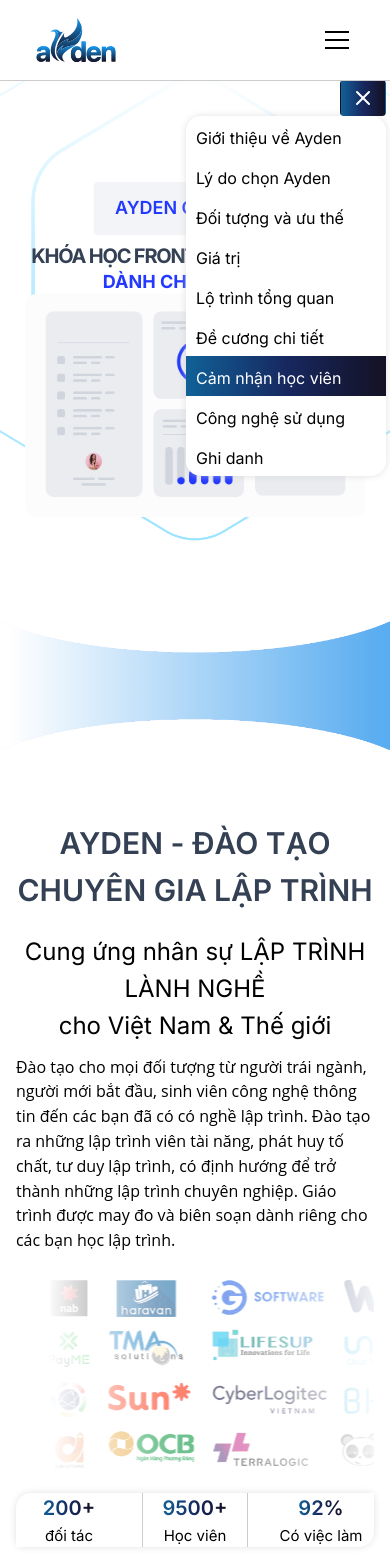
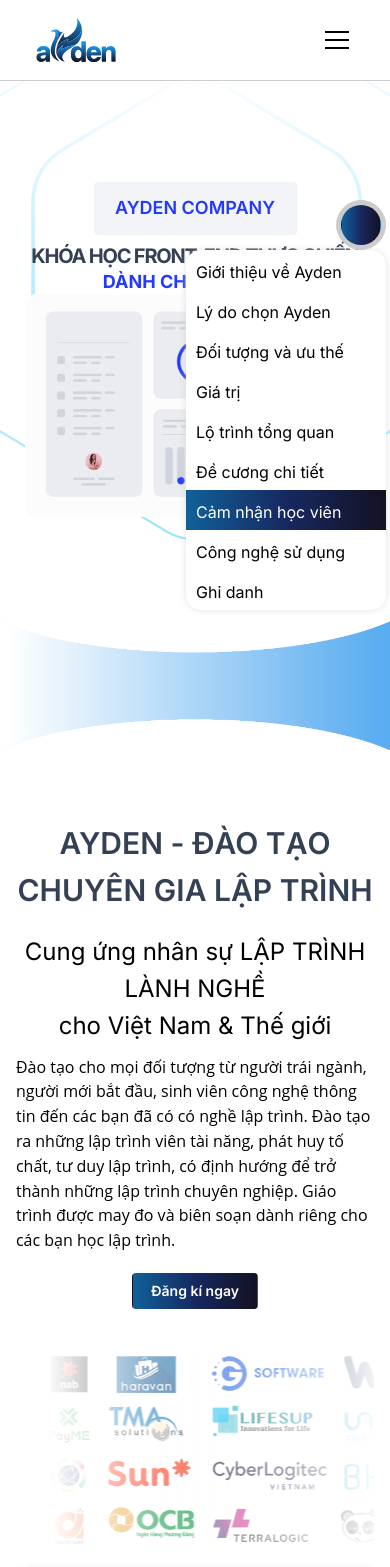
Before and after one commit to NDD1611/ayden-education, a Next.js app: page / in a window 390 px wide. Shown: the top 1567 px of the page. Built offline with nearby package versions, Linux system fonts and the light colour scheme.

Commit message:
fix why choose

```diff
--- a/src/components/Header/Header2.tsx
+++ b/src/components/Header/Header2.tsx
@@ -100,7 +100,7 @@
                     </Box>
 
                     <Group h="100%" gap={0} visibleFrom="sm">
-                        <a href="#" className={classes.link}>
+                        <a href="https://ayden.company/" target='_blank' className={classes.link}>
                             TRANG CHỦ
                         </a>
                         <HoverCard width={600} position="bottom" radius="md" shadow="md" withinPortal>
@@ -168,7 +168,7 @@
                 <ScrollArea h={`calc(100vh - ${rem(80)})`} mx="-md">
                     <Divider my="sm" />
 
-                    <a href="#" className={classes.link}>
+                    <a href="https://ayden.company/" target='_blank' className={classes.link}>
                         TRANG CHỦ
                     </a>
                     <UnstyledButton className={classes.link} onClick={toggleLinks}>
--- a/src/components/HomePage/About/About.module.scss
+++ b/src/components/HomePage/About/About.module.scss
@@ -12,6 +12,10 @@
 
       .left {
         width: 50%;
+
+        .registerNow {
+          background: $mainRadientToRight;
+        }
 
         .leftTitle {
           font-size: 24px;
--- a/src/components/HomePage/About/About.tsx
+++ b/src/components/HomePage/About/About.tsx
@@ -1,4 +1,4 @@
-import { Container, Flex, Text, Box } from "@mantine/core";
+import { Container, Flex, Text, Box, Button, rem } from "@mantine/core";
 import classes from "./About.module.scss";
 
 export const About: React.FC = () => {
@@ -25,6 +25,19 @@
             Đào tạo cho mọi đối tượng từ người trái ngành, người mới bắt đầu, sinh viên công nghệ thông tin đến các bạn đã có có nghề lập trình. Đào tạo ra những lập trình viên tài năng, phát huy tố chất, tư duy lập trình, có định hướng để trở thành những lập trình chuyên nghiệp.
             Giáo trình được may đo và biên soạn dành riêng cho các bạn học lập trình.
           </Text>
+          <Flex
+            w={'100%'}
+            justify={'center'}
+          >
+            <a href="#register">
+              <Button
+                my={rem(20)}
+                className={classes.registerNow}
+              >
+                Đăng kí ngay
+              </Button>
+            </a>
+          </Flex>
         </Box>
         <Box
           component="div"
--- a/src/components/HomePage/MenuScroll/MenuScroll.module.scss
+++ b/src/components/HomePage/MenuScroll/MenuScroll.module.scss
@@ -9,6 +9,11 @@
     .menuBtn {
         background-image: $mainRadientToRight;
         padding: 5px 10px;
+    }
+
+    .menuBtnCircle {
+        border-radius: 50%;
+        background-image: $mainRadientToRight;
     }
 
     .menuList {
@@ -76,7 +81,7 @@
 @media only screen and (max-width: 500px) {
     .menuScroll {
         left: calc(100% - 220px);
-        top: 80px;
+        top: 200px;
 
         .containerBtn {
             display: flex;
--- a/src/components/HomePage/MenuScroll/MenuScroll.tsx
+++ b/src/components/HomePage/MenuScroll/MenuScroll.tsx
@@ -1,5 +1,5 @@
 
-import { Button, Container } from '@mantine/core';
+import { Box, Button, Container } from '@mantine/core';
 import classes from './MenuScroll.module.scss'
 import { IconMenu2, IconX } from '@tabler/icons-react';
 import React, { useEffect, useMemo, useState } from 'react';
@@ -109,12 +109,38 @@
                 <Button
                     className={classes.menuBtn}
                     size={'sm'}
+                    visibleFrom='sm'
                     onClick={toggle}
                     aria-label="Toggle navigation"
                 >
                     {!opened && <IconMenu2 />}
                     {opened && <IconX />}
                 </Button>
+                <Box
+                    component='div'
+                    style={{
+                        border: '1px solid #ccc',
+                        display: 'flex',
+                        justifyContent: 'center',
+                        alignItems: 'center',
+                        borderRadius: '50%',
+                        backgroundColor: '#ccc'
+                    }}
+                    hiddenFrom='sm'
+                    w={50}
+                    h={50}
+                >
+                    <Button
+                        className={classes.menuBtnCircle}
+                        size={'sm'}
+                        hiddenFrom='sm'
+                        onClick={toggle}
+                        aria-label="Toggle navigation"
+                        w={40}
+                        h={40}
+                    >
+                    </Button>
+                </Box>
             </div>
             <div id='menuList' className={classes.menuList}>
                 {links}
--- a/src/components/HomePage/WhyChoose/WhyChoose2.tsx
+++ b/src/components/HomePage/WhyChoose/WhyChoose2.tsx
@@ -3,13 +3,19 @@
     Box,
     Text,
     Container,
-    Button
+    // Button
 } from "@mantine/core";
 import { Carousel } from '@mantine/carousel';
 import classes from "./WhyChoose2.module.scss";
 import Image from "next/image";
-import { IconChevronsLeft, IconChevronsRight, IconBell, IconDeviceDesktopAnalytics, IconFileDescription, IconHeartHandshake, IconMessages, IconUser } from '@tabler/icons-react';
-import React, { useEffect, useState, useRef, useCallback } from "react";
+import {
+    //  IconChevronsLeft, IconChevronsRight,
+    IconBell, IconDeviceDesktopAnalytics, IconFileDescription, IconHeartHandshake, IconMessages, IconUser
+} from '@tabler/icons-react';
+import React, {
+    useEffect, useState, useRef,
+    //  useCallback
+} from "react";
 export const WhyChoose2: React.FC = () => {
     const [widthMainItem, setWidthMainItem] = useState<number>(300)
     const [heightMainItem, setHeightMainItem] = useState<number>(150) // height = width / 2
@@ -115,34 +121,49 @@
             setWidthIcon(30)
         }
     }
+
     useEffect(() => {
         setPositionForItem()
         caculatorSizeItem()
-        window.addEventListener('resize', setPositionForItem)
-        window.addEventListener('resize', caculatorSizeItem)
+        // window.addEventListener('resize', setPositionForItem)
+        // window.addEventListener('resize', caculatorSizeItem)
         setSpace(20)
         return () => {
-            window.removeEventListener('resize', setPositionForItem)
-            window.removeEventListener('resize', caculatorSizeItem)
+            // window.removeEventListener('resize', setPositionForItem)
+            // window.removeEventListener('resize', caculatorSizeItem)
         }
     }, [])
     useEffect(() => {
         setPositionForItem()
     })
-    const handleNextSlide = useCallback(() => {
-        if (nextRef.current) {
-            nextRef.current.click();
-        }
-    }, [nextRef]);
-    const handlePreSlide = useCallback(() => {
-        if (prevRef.current) {
-            prevRef.current.click();
-        }
-    }, [prevRef]);
+    // const handleNextSlide = useCallback(() => {
+    //     if (nextRef.current) {
+    //         nextRef.current.click();
+    //     }
+    // }, [nextRef]);
+    // const handlePreSlide = useCallback(() => {
+    //     if (prevRef.current) {
+    //         prevRef.current.click();
+    //     }
+    // }, [prevRef]);
     const handleSlideChange = (index: number) => {
-        // console.log(index)
         setSlideCurrentId('item' + index)
     }
+
+    const handleClickSixItem = (num: number) => {
+        let carousel = document.getElementById('carouselJS')
+        let widthSlide: number = 0;
+        if (carousel) {
+            widthSlide = carousel.clientWidth
+        }
+        let carouselMain: HTMLDivElement | null = document.querySelector('#carouselJS .mantine-Carousel-container')
+        if (carouselMain) {
+            carouselMain.style.transition = 'transform 0.3s linear'
+            carouselMain.style.transform = `translate3d(${-(num * widthSlide)}px, 0px, 0px)`
+        }
+        setSlideCurrentId('item' + num)
+    }
+
     return <Container
         size={'xxl'}
         style={{
@@ -193,7 +214,7 @@
                         </div>
                     </div>
                     <div id="mainContainer" className={classes.mainContainer}>
-                        <div id="item0" className={classes.mainItem}>
+                        <div id="item0" className={classes.mainItem} onClick={() => { handleClickSixItem(0) }}>
                             <div className={classes.mainItem1}>
                                 <div className={`${classes.mainItem2} ${slideCurrentId == 'item0' && classes.active}`}>
                                     <div className={classes.itemContent} >
@@ -205,7 +226,7 @@
                                 </div>
                             </div>
                         </div>
-                        <div id="item1" className={classes.mainItem}>
+                        <div id="item1" className={classes.mainItem} onClick={() => { handleClickSixItem(1) }}>
                             <div className={classes.mainItem1}>
                                 <div className={`${classes.mainItem2} ${slideCurrentId == 'item1' && classes.active}`}>
                                     <div className={classes.itemContent} >
@@ -217,7 +238,7 @@
                                 </div>
                             </div>
                         </div>
-                        <div id="item2" className={classes.mainItem} >
+                        <div id="item2" className={classes.mainItem} onClick={() => { handleClickSixItem(2) }}>
                             <div className={classes.mainItem1}>
                                 <div className={`${classes.mainItem2} ${slideCurrentId == 'item2' && classes.active}`}>
                                     <div className={classes.itemContent}>
@@ -229,7 +250,7 @@
                                 </div>
                             </div>
                         </div>
-                        <div id="item3" className={classes.mainItem}>
+                        <div id="item3" className={classes.mainItem} onClick={() => { handleClickSixItem(3) }}>
                             <div className={classes.mainItem1}>
                                 <div className={`${classes.mainItem2} ${slideCurrentId == 'item3' && classes.active}`}>
                                     <div className={classes.itemContent}>
@@ -241,7 +262,7 @@
                                 </div>
                             </div>
                         </div>
-                        <div id="item4" className={classes.mainItem}>
+                        <div id="item4" className={classes.mainItem} onClick={() => { handleClickSixItem(4) }}>
                             <div className={classes.mainItem1}>
                                 <div className={`${classes.mainItem2} ${slideCurrentId == 'item4' && classes.active}`}>
                                     <div className={classes.itemContent}>
@@ -253,7 +274,7 @@
                                 </div>
                             </div>
                         </div>
-                        <div id="item5" className={classes.mainItem}>
+                        <div id="item5" className={classes.mainItem} onClick={() => { handleClickSixItem(5) }}>
                             <div className={classes.mainItem1}>
                                 <div className={`${classes.mainItem2} ${slideCurrentId == 'item5' && classes.active}`}>
                                     <div className={classes.itemContent}>
@@ -274,6 +295,7 @@
                     pt={50}
                 >
                     <Carousel
+                        id="carouselJS"
                         w={'80%'}
                         // height={180}
                         pt={40}
@@ -285,7 +307,6 @@
                         onSlideChange={handleSlideChange}
                         // withIndicators
                         loop
-
                     >
                         <Carousel.Slide>
                             <Text
@@ -294,7 +315,7 @@
                             <Box component="p" className={classes.slideDescription}>Ayden sử dụng hệ thống video trực tuyến và hệ thống LMS ( Learning Management System) hiện đại để hỗ trợ học tập cho các khóa học.
                             </Box>
                         </Carousel.Slide>
-                        <Carousel.Slide>
+                        <Carousel.Slide >
                             <Text
                                 className={classes.slideTitle}
                             >Giảng viên - Mentor hỗ trợ</Text>
@@ -337,7 +358,7 @@
                         </Carousel.Slide>
                     </Carousel>
 
-                    <Box component="div">
+                    {/* <Box component="div">
                         <Button
                             className={classes.controlButton}
                             onClick={handlePreSlide}
@@ -350,7 +371,7 @@
                         >
                             <IconChevronsRight />
                         </Button>
-                    </Box>
+                    </Box> */}
                 </Box>
             </Box>
 
```
